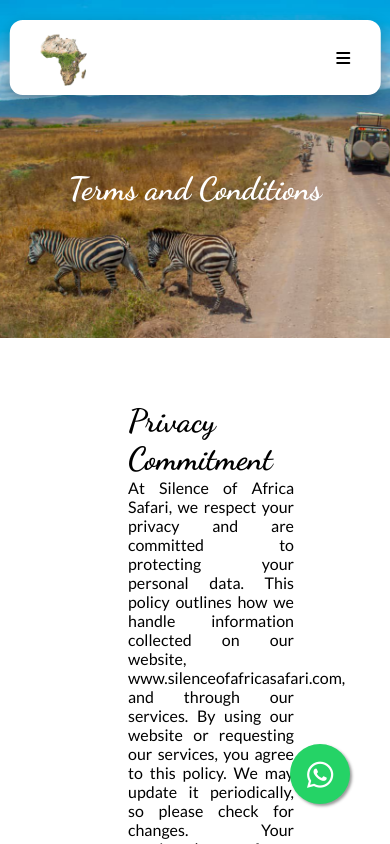
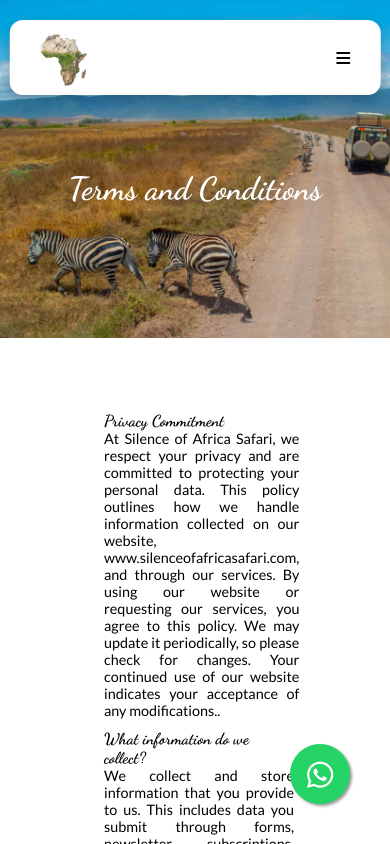
Before and after one commit to 9mmasi/silence_of_africa_safari, a React (Vite) app: page /terms in a window 390 px wide. Shown: the top 844 px of the page. Built offline with nearby package versions, Linux system fonts and the light colour scheme.

Commit message:
new correction

```diff
--- a/src/components/Faq.css
+++ b/src/components/Faq.css
@@ -49,7 +49,10 @@
     padding: 2rem 4rem;
   }
   .wrapper{
-    width: 70vw;
+    display: flex;
+    flex: 1;
+    width:80vw
+
   }
   .item{
     padding: 1.3rem 2rem;
@@ -62,4 +65,11 @@
     white-space: nowrap;
     margin-right: .9rem;
   }
+  .accordion{
+    display: flex;
+    justify-content: center;
+    align-items: center;
+    flex-direction: column;
+
+  }
 }
--- a/src/components/Footer.jsx
+++ b/src/components/Footer.jsx
@@ -30,7 +30,7 @@ const Footer = () => {
             </div>
 
         </article>
-        <p className='crafted'>crafted by <a href="">BrainCore</a></p>
+        <p className='crafted'>crafted by <a href='https://wa.me/+255688410445'>BrainCore</a></p>
     </footer>
   )
 }
--- a/src/components/Magical.css
+++ b/src/components/Magical.css
@@ -54,16 +54,17 @@
     .magic-content{
         width: 100%;
         display: flex;
-        justify-content: center;
+
         align-items:flex-start;
         flex-direction: column;
         margin-top: auto;
+
 
     }
     .magic-content h1{
         font-size: 1.3rem;
         font-weight: 900;
-        text-align: justify;
+        text-align:center;
         margin-left: 1rem;
     }
     .magic-content p{
@@ -73,7 +74,7 @@
         margin-left: 1rem;
         margin-bottom: 3rem;
         overflow:hidden;
-        width:95%;
+        width:90%;
         color: #fff;
     }
     }
--- a/src/components/TermsData.css
+++ b/src/components/TermsData.css
@@ -13,3 +13,26 @@
     text-align: justify;
 
 }
+@media screen and (max-width:850px){
+    .title-term{
+        margin-left: .5rem;
+        display: flex;
+        flex: 1;
+        text-align: start;
+        margin-top: .6rem;
+    }
+    .condition-header{
+        font-size: 1rem;
+
+
+    }
+    .condition-body{
+        display: flex;
+    }
+    .body{
+        text-align: justify;
+        font-size: .9rem;
+        margin-left: .5rem;
+        width: fit-content;
+    }
+}
--- a/src/components/fourcards.css
+++ b/src/components/fourcards.css
@@ -3,6 +3,7 @@
 .your-component {
   position: relative;
   overflow: hidden;
+
 
   margin: 0 0.5rem;
 
@@ -94,6 +95,7 @@
     flex-direction: column;
 
 
+
   }
 
   .experience{
@@ -120,12 +122,22 @@
   }
   .component-image{
     width: 390px;
+    flex: 1;
+    margin-top: 2em;
+
+
     object-fit:cover;
     border-radius: 5px;
     height: 30rem;
 
 
   }
+  .your-component{
+display: flex;
+flex-direction: column;
+justify-content: center;
+align-items: center;
+}
 
 
 }
--- a/src/index.css
+++ b/src/index.css
@@ -1,6 +1,7 @@
 *{
   margin: 0;
   padding: 0;
+  text-align:start;
 
   box-sizing: border-box;
   font-family: 'Lato','Caveat',sans-serif, cursive;
```
